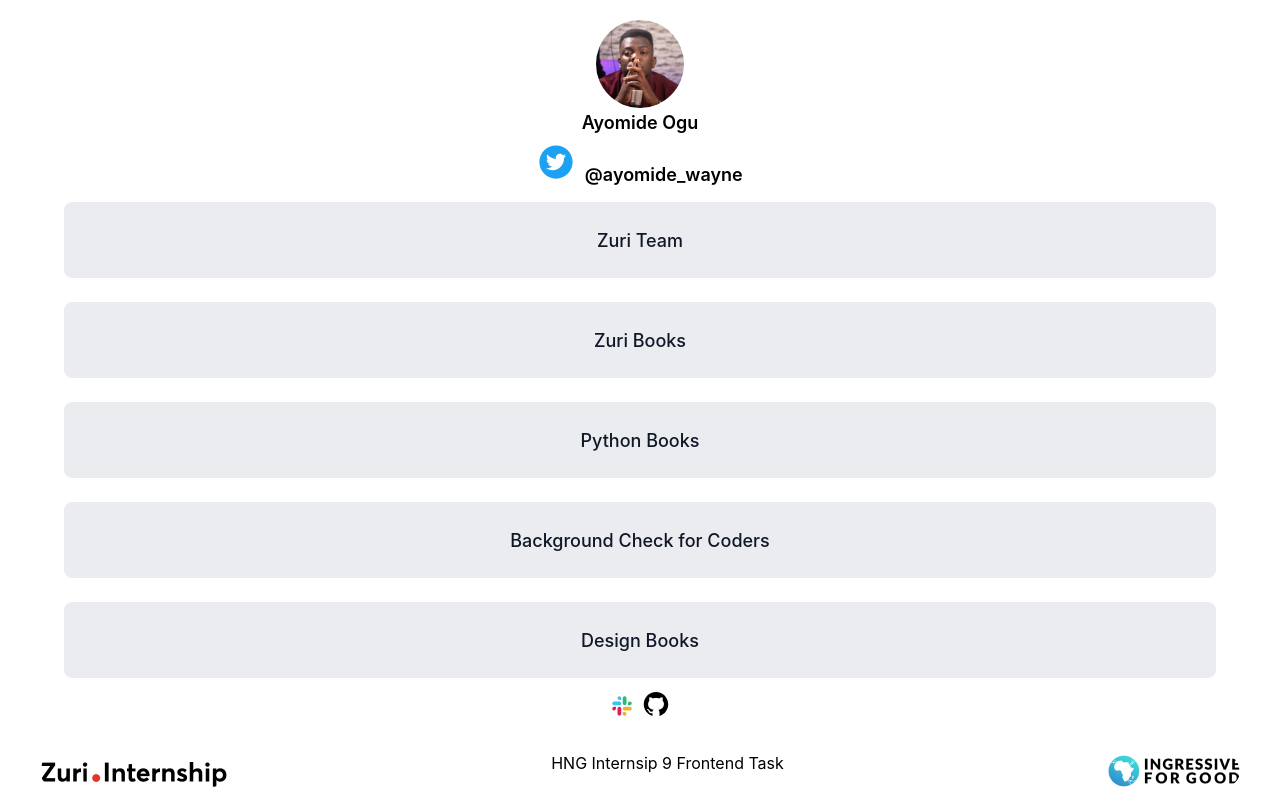
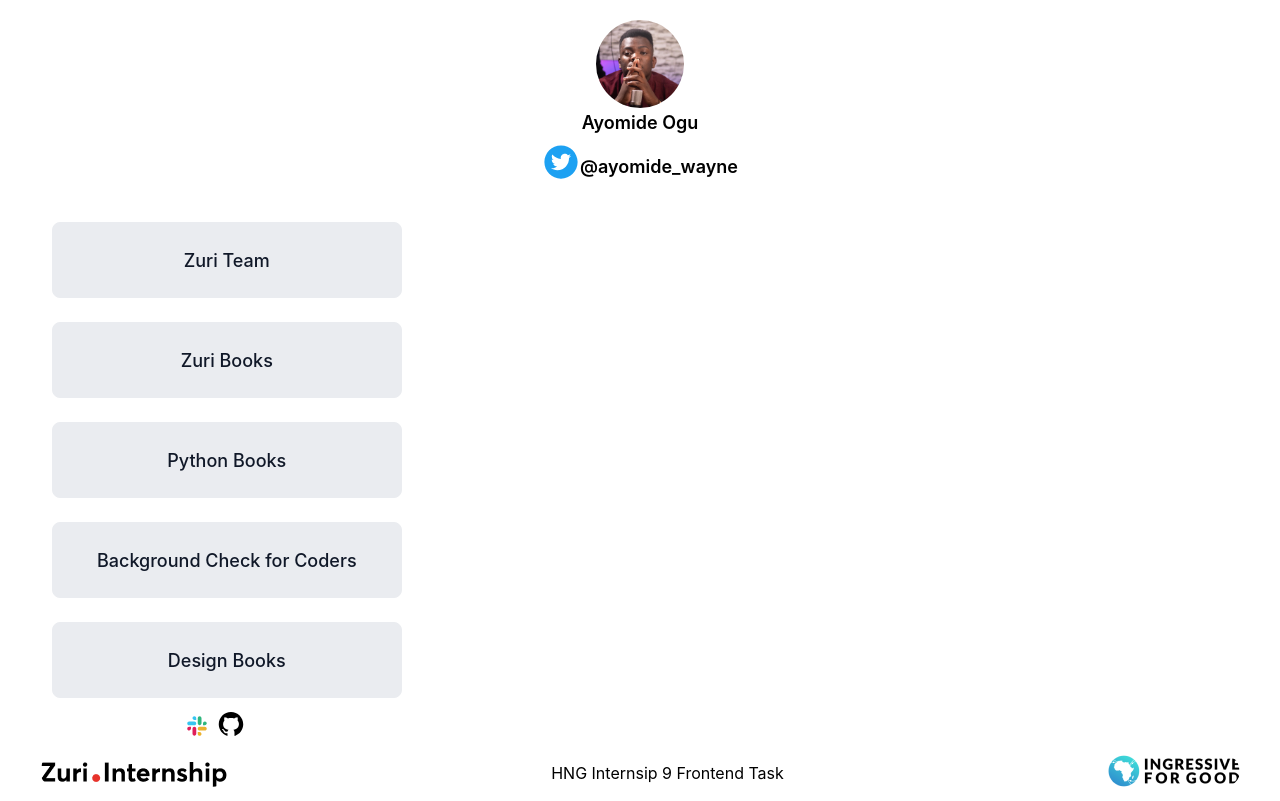
Before and after one commit to ayowayne123/Linkify, a React (Create React App) app: page / in a window 1280 px wide. Built offline with nearby package versions, Linux system fonts and the light colour scheme.

Commit message:
testing final

```diff
--- a/src/App.css
+++ b/src/App.css
@@ -5,7 +5,8 @@
   min-height: 100vh;
   display: flex;
   flex-direction: column;
-  justify-content: space-evenly;
+  justify-content: space-between;
+
 
 }
 
@@ -13,17 +14,18 @@
   max-width: 1200px;
   margin: auto;
   text-align: center;
+
 }
 
 /* For the Profile Container */
 .profile_cont{
-  margin: auto;
+  margin: 20px;
 
 
 }
 /* For the Profile Image */
 .profile{
-  margin: 20px 0px 0px 0px;
+  margin: 0px 0px 0px 0px;
   border-radius: 275px;
 
 }
@@ -70,6 +72,7 @@
 .twitter{
   font-size: 38px;
   color: #1DA1F2;
+
 }
 
 
@@ -138,4 +141,10 @@
 
   }
 
+  .profile_cont{
+    margin: 10px;
+
+
+  }
+
 }
--- a/src/App.js
+++ b/src/App.js
@@ -8,9 +8,9 @@
   return (
 
     <div className="App container">
-      <> <Profile/> </>
-      <> <Link/>  </>
-       <> <Footer/> </>
+      <div> <Profile/> </div>
+      <div> <Link/>  </div>
+       <div> <Footer/> </div>
     </div>
   );
 }
--- a/src/components/Profile.jsx
+++ b/src/components/Profile.jsx
@@ -9,8 +9,8 @@
        <img className="profile" src={profile} alt="Profile of Ayomide" width="88" height="88" />
         <div className="profile_name">Ayomide Ogu</div>
         <div className='icons'>
-        <a href="https://twitter.com/Ayomide_wayne"> <span className='twitter' id='twitter'>
-          <AiFillTwitterCircle/>  </span><span> @ayomide_wayne  </span></a>
+        <span className='twitter' id='twitter'>
+          <AiFillTwitterCircle/>  </span>  <a href="https://twitter.com/Ayomide_wayne"><span> @ayomide_wayne  </span></a>
           <span className='slack'> <AiFillSlackCircle/></span>
            </div>
 
--- a/src/index.css
+++ b/src/index.css
@@ -1,8 +1,4 @@
-html {
-  margin: 0;
- padding: 0;
 
-}
 body {
   margin: 0;
   font-family: -apple-system, BlinkMacSystemFont, 'Segoe UI', 'Roboto', 'Oxygen',
@@ -12,10 +8,7 @@
   -moz-osx-font-smoothing: grayscale;
 }
 
-div {
-  margin: 0;
-  padding: 0;
-}
+
 
 code {
   font-family: source-code-pro, Menlo, Monaco, Consolas, 'Courier New',
```
